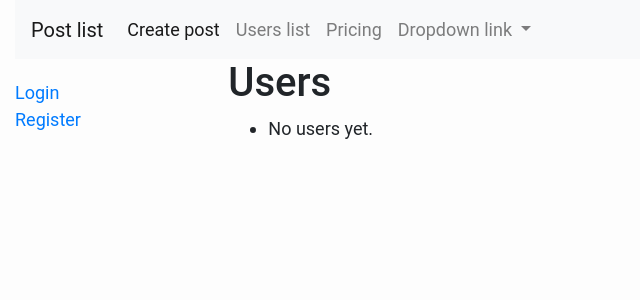
After one commit to Mykytenkovladislav/blog_project, a Django app: page /accounts/ in a window 1280 px wide. The commit adds this page. Shown: the top 300 px of the page, without its empty margins (0-640 px from the left). Run offline with Django 3.2, Linux system fonts and the light colour scheme; some libraries are stand-ins or nearby versions.

Commit message:
Added Users list and public user profiles

```diff
--- a/blog_project/urls.py
+++ b/blog_project/urls.py
@@ -3,7 +3,8 @@ from django.urls import path
 from blog_project import views
 
 urlpatterns = [
-    path('', views.PostList.as_view(), name='index'),
-    path('<int:pk>', views.PostDetail.as_view(), name='post_detail'),
-    path('post_create/', views.PostCreate.as_view(), name='post_create')
+    path('', views.PostListView.as_view(), name='index'),
+    path('<int:pk>', views.PostDetailView.as_view(), name='post_detail'),
+    path('post_create/', views.PostCreateView.as_view(), name='post_create'),
+
 ]
--- a/blog_project/views.py
+++ b/blog_project/views.py
@@ -5,7 +5,7 @@ from django.contrib.messages.views import SuccessMessageMixin
 from django.urls import reverse_lazy
 from django.views import generic
 
-from django.shortcuts import render, get_object_or_404, redirect
+from django.shortcuts import redirect
 
 from blog_project.forms import RegisterForm, CommentForm
 from blog_project.models import Post, Status
@@ -29,7 +29,7 @@ class RegisterFormView(generic.FormView):
         return super(RegisterFormView, self).form_valid(form)
 
 
-class UpdateProfile(LoginRequiredMixin, SuccessMessageMixin, generic.UpdateView):
+class UpdateProfileView(LoginRequiredMixin, SuccessMessageMixin, generic.UpdateView):
     model = User
     fields = ['first_name', 'last_name', 'email']
     template_name = 'registration/update_profile.html'
@@ -41,12 +41,13 @@ class UpdateProfile(LoginRequiredMixin, SuccessMessageMixin, generic.UpdateView)
         return user
 
 
-class PostList(generic.ListView):
+class PostListView(generic.ListView):
     queryset = Post.objects.filter(published_state=Status.PUBLISHED).order_by('title')
     template_name = 'index.html'
+    paginate_by = 3
 
 
-class PostDetail(SuccessMessageMixin, generic.DetailView):
+class PostDetailView(SuccessMessageMixin, generic.DetailView):
     model = Post
     template_name = 'blog/post_detail.html'
 
@@ -57,7 +58,7 @@ class PostDetail(SuccessMessageMixin, generic.DetailView):
         context.update({'comments': comments, 'comment_form': comment_form})
         return context
 
-    #post comments
+    # post comments
     def post(self, request, *args, **kwargs):
         self.object = self.get_object()
         comment_form = CommentForm(request.POST)
@@ -72,7 +73,7 @@ class PostDetail(SuccessMessageMixin, generic.DetailView):
         return self.render_to_response(context)
 
 
-class PostCreate(generic.CreateView, SuccessMessageMixin, LoginRequiredMixin):
+class PostCreateView(generic.CreateView, SuccessMessageMixin, LoginRequiredMixin):
     model = Post
     template_name = 'blog/post_create.html'
     fields = ['title', 'short_description', 'image', 'published_state', 'full_description']
@@ -82,3 +83,14 @@ class PostCreate(generic.CreateView, SuccessMessageMixin, LoginRequiredMixin):
     def form_valid(self, form):
         form.instance.user_id = self.request.user.id
         return super().form_valid(form)
+
+
+class UsersListView(generic.ListView):
+    model = User
+    template_name = 'registration/user_list.html'
+    paginate_by = 20
+
+
+class UserDetailView(generic.DetailView):
+    model = User
+    template_name = 'registration/user_details.html'
--- a/djangoProject/urls.py
+++ b/djangoProject/urls.py
@@ -19,7 +19,7 @@ from django.contrib import admin
 from django.urls import path, include
 from django.views.generic import RedirectView
 
-from blog_project.views import RegisterFormView, UpdateProfile
+from blog_project.views import RegisterFormView, UpdateProfileView, UserDetailView, UsersListView
 from djangoProject import settings
 
 urlpatterns = [
@@ -27,7 +27,9 @@ urlpatterns = [
                   path('blog/', include('blog_project.urls')),
                   path('accounts/', include('django.contrib.auth.urls')),
                   path('accounts/register/', RegisterFormView.as_view(), name='register'),
-                  path('accounts/update_profile', UpdateProfile.as_view(), name='update_profile'),
+                  path('accounts/update_profile', UpdateProfileView.as_view(), name='update_profile'),
+                  path('accounts/<int:pk>', UserDetailView.as_view(), name='user_detail'),
+                  path('accounts/', UsersListView.as_view(), name='users_list'),
                   path('admin/', admin.site.urls),
               ] + static(settings.STATIC_URL, document_root=settings.STATIC_ROOT)
 
--- a/templates/base_generic.html
+++ b/templates/base_generic.html
@@ -38,7 +38,7 @@
         </div>
     {% endif %}
     <nav class="navbar navbar-expand-lg navbar-light bg-light">
-        <a class="navbar-brand" href="#">Navbar</a>
+        <a class="navbar-brand" href="{% url 'index' %}">Post list</a>
         <button class="navbar-toggler" type="button" data-toggle="collapse" data-target="#navbarNavDropdown"
                 aria-controls="navbarNavDropdown" aria-expanded="false" aria-label="Toggle navigation">
             <span class="navbar-toggler-icon"></span>
@@ -46,13 +46,12 @@
         <div class="collapse navbar-collapse" id="navbarNavDropdown">
             <ul class="navbar-nav">
                 <li class="nav-item active">
-                    <a class="nav-link" href="{% url 'index' %}">Home <span class="sr-only">(current)</span></a>
+                    <a class="nav-link" href="{% url 'post_create' %}"> Create post <span
+                            class="sr-only">(current)</span></a>
                 </li>
-                {% if user.is_authenticated %}
                 <li class="nav-item">
-                        <a class="nav-link" href="{% url 'post_create' %}">Create post</a>
+                    <a class="nav-link" href="{% url 'users_list' %}">Users list</a>
                 </li>
-                {% endif %}
                 <li class="nav-item">
                     <a class="nav-link" href="#">Pricing</a>
                 </li>
@@ -94,18 +93,17 @@
 
             {% block pagination %}
                 {% if is_paginated %}
-                    <div class="pagination">
-            <span class="page-links">
+                    <nav aria-label="Page navigation container"></nav>
+                    <ul class="pagination justify-content-center">
                         {% if page_obj.has_previous %}
-                    <a href="{{ request.path }}?page={{ page_obj.previous_page_number }}">previous</a>
+                            <li><a href="?page={{ page_obj.previous_page_number }}" class="page-link">&laquo; PREV </a>
+                            </li>
                         {% endif %}
-                <span class="page-current">
-                    Page {{ page_obj.number }} of {{ page_obj.paginator.num_pages }}.
-                </span>
                         {% if page_obj.has_next %}
-                    <a href="{{ request.path }}?page={{ page_obj.next_page_number }}">next</a>
+                            <li><a href="?page={{ page_obj.next_page_number }}" class="page-link"> NEXT &raquo;</a></li>
                         {% endif %}
-            </span>
+                    </ul>
+                    </nav>
                     </div>
                 {% endif %}
             {% endblock %}
--- a/templates/blog/post_detail.html
+++ b/templates/blog/post_detail.html
@@ -39,7 +39,7 @@
             {% else %}
                 <h3>Leave a comment</h3>
                 <form method="post" style="margin-top: 1.3em;">
-                    <p>Username:</p>{{ comment_form.user}}
+                    <p>Username:</p>{{ comment_form.user }}
                     <p>Comment:</p>{{ comment_form.full_description }}
                     {% csrf_token %}
                     <p></p>
@@ -48,4 +48,5 @@
             {% endif %}
         </div>
     </div>
+
 {% endblock content %}
--- /dev/null
+++ b/templates/registration/user_list.html
@@ -0,0 +1,13 @@
+{% extends "base_generic.html" %}
+{% block content %}
+    <h1>Users</h1>
+    <ul>
+        {% for user in object_list %}
+            <li>{{ user.first_name }} {{ user.last_name }} -
+                <p><a href="{% url 'users_list' %}{{ user.id }}">Go to user profile</a></p>
+            </li>
+        {% empty %}
+            <li>No users yet.</li>
+        {% endfor %}
+    </ul>
+{% endblock %}
```
Also changed, not shown: templates/registration/user_details.html (added, +10 -0 lines). Lines whose indentation alone changed are shown as unchanged.
